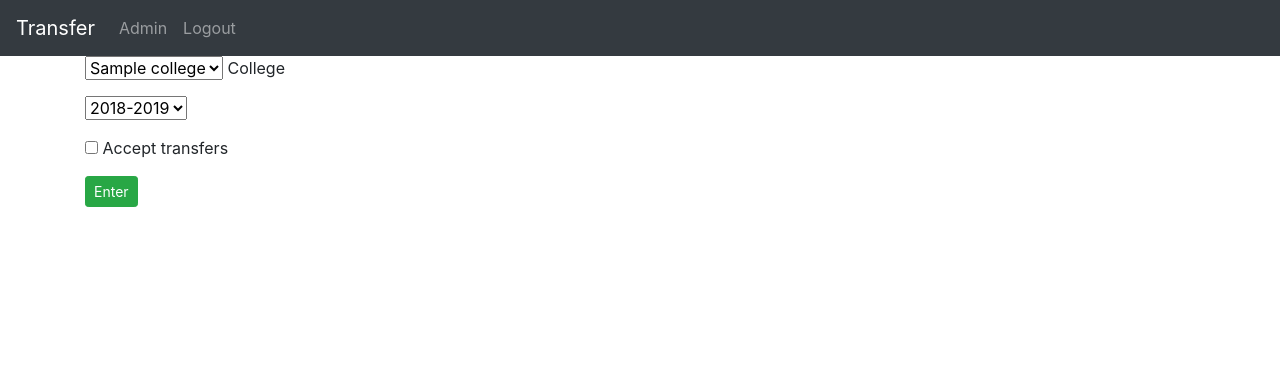
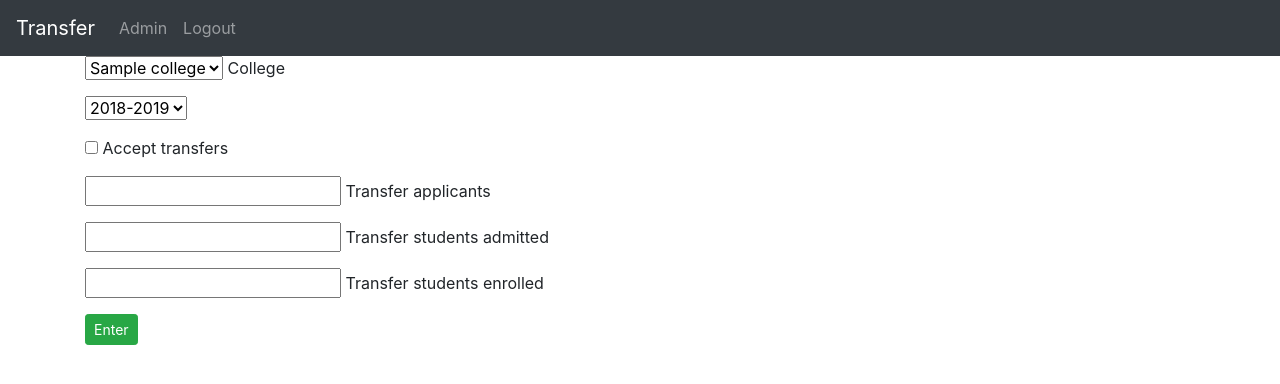
Before and after one commit to AndrewJager/MI-College-Transfer-Data, a Flask app: page /new_data in a window 1280 px wide. Shown: the top 384 px of the page. Run offline with Flask 2, Linux system fonts and the light colour scheme; a user stored in the database is signed in; tables that the repository leaves empty hold one stand-in row (values such as "Sample post"); some libraries are stand-ins or nearby versions.

Commit message:
Add data to dataset

```diff
--- a/project/college/templates/view_college.html
+++ b/project/college/templates/view_college.html
@@ -7,7 +7,11 @@
         <h1>{{ college.name }}</h1>
 
         {% for data in college.datasets %}
-            <a href='/data/{{ data.id }}'>{{ data.year }}</a><br>
+            <a href='/data/{{ data.id }}'>{{ data.year }}</a>
+            {% if user.isAdmin %}
+                <a class="btn btn-warning" href="/edit_dataset/{{ data.id }}" role="button">Edit</a>
+            {% endif %}
+            <br>
         {% endfor %}
     </div>
 </div>
--- a/project/dataset/form.py
+++ b/project/dataset/form.py
@@ -10,4 +10,8 @@ class DatasetForm(FlaskForm):
     year = SelectField('year',
         choices=[(year, year) for year in datasetYears], validators=[DataRequired()])
     college = QuerySelectField(query_factory=lambda: College.query.all(), get_label='name')
+
     acceptTransfers = BooleanField('acceptTransfers')
+    applied = IntegerField('applied')
+    admitted = IntegerField('admitted')
+    enrolled = IntegerField('enrolled')
--- a/project/dataset/templates/edit_dataset.html
+++ b/project/dataset/templates/edit_dataset.html
@@ -40,6 +40,40 @@
                     </span>
                     <span>Accept transfers</span>
                 </p>
+                <p>
+                    {{form.applied() }}
+                    <span class="error">
+                        {% if form.applied.errors %}
+                        {% for error in form.applied.errors %}
+                        {{ error }}
+                        {% endfor %}
+                        {% endif %}
+                    </span>
+                    </span>Transfer applicants</span>
+                </p>
+                <p>
+                    {{form.admitted() }}
+                    <span class="error">
+                        {% if form.admitted.errors %}
+                        {% for error in form.admitted.errors %}
+                        {{ error }}
+                        {% endfor %}
+                        {% endif %}
+                    </span>
+                    </span>Transfer students admitted</span>
+                </p>
+                <p>
+                    {{form.enrolled() }}
+                    <span class="error">
+                        {% if form.enrolled.errors %}
+                        {% for error in form.enrolled.errors %}
+                        {{ error }}
+                        {% endfor %}
+                        {% endif %}
+                    </span>
+                    </span>Transfer students enrolled</span>
+                </p>
+
                 <button class="btn btn-sm btn-success" type="submit">Enter</button>
             </form>
         </div>
--- a/project/dataset/views.py
+++ b/project/dataset/views.py
@@ -22,6 +22,9 @@ def newDataset():
             dataset.college_id = form.college.data.id
             dataset.accept_transfer = form.acceptTransfers.data
             dataset.year = form.year.data
+            dataset.transfer_applicants = form.applied.data
+            dataset.transfer_admitted = form.admitted.data
+            dataset.transfer_enrolled = form.enrolled.data
 
             db.session.add(dataset)
             db.session.commit()
@@ -29,5 +32,35 @@ def newDataset():
         else:
             print(form.errors)
 
+    return render_template('edit_dataset.html', user=user, form=form)
+
+@dataset_blueprint.route('/edit_dataset/<string:id>', methods=['GET', 'POST'])
+@login_required
+def editDataset(id):
+    user = current_user
+    form = DatasetForm(request.form)
+    dataset = Dataset.query.filter_by(id=id).first()
+
+    if request.method == 'GET':
+        form.college.data = College.query.filter_by(id=dataset.college_id).first()
+        form.acceptTransfers.data = dataset.accept_transfer
+        form.year.data = dataset.year
+        form.applied.data = dataset.transfer_applicants
+        form.admitted.data = dataset.transfer_admitted
+        form.enrolled.data = dataset.transfer_enrolled
+
+    if request.method == 'POST':
+        if form.validate_on_submit():
+            #dataset.college_id = form.college.data.id
+            dataset.accept_transfer = form.acceptTransfers.data
+            dataset.year = form.year.data
+            dataset.transfer_applicants = form.applied.data
+            dataset.transfer_admitted = form.admitted.data
+            dataset.transfer_enrolled = form.enrolled.data
+
+            db.session.commit()
+            return redirect(url_for('home.home'))
+        else:
+            print(form.errors)
 
     return render_template('edit_dataset.html', user=user, form=form)
--- a/project/models.py
+++ b/project/models.py
@@ -65,3 +65,6 @@ class Dataset(db.Model):
     college_id = db.Column(db.Integer, ForeignKey('colleges.id'))
     year = db.Column(db.String)
     accept_transfer = db.Column(db.Boolean)
+    transfer_applicants = db.Column(db.Integer)
+    transfer_admitted = db.Column(db.Integer)
+    transfer_enrolled = db.Column(db.Integer)
```
Also changed, not shown: migrations/versions/7778b8389280_.py (added, +32 -0 lines), project/college/views.py (+9 -8 lines). Lines whose indentation alone changed are shown as unchanged.
